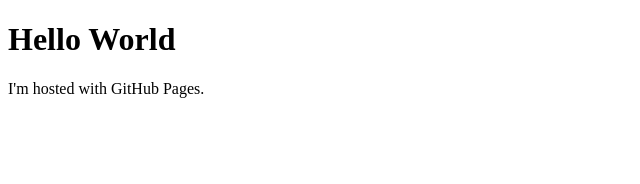
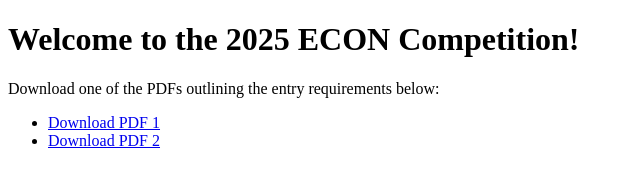
Before and after one commit to gestei1/gestei1.github.io, a plain HTML site: page index.html in a window 1280 px wide. Shown: the whole page, without its empty margins (0-640 px from the left). Drawn offline with Linux system fonts and the light colour scheme.

Commit message:
Add links to two PDF files in index.html

```diff
--- a/index.html
+++ b/index.html
@@ -1,7 +1,14 @@
 <!DOCTYPE html>
 <html>
+<head>
+    <title>Department of Economics, Illinois State University</title>
+</head>
 <body>
-<h1>Hello World</h1>
-<p>I'm hosted with GitHub Pages.</p>
+    <h1>Welcome to the 2025 ECON Competition!</h1>
+    <p>Download one of the PDFs outlining the entry requirements below:</p>
+    <ul>
+        <li><a href="ECON Competition Guidelines (HS) 2024-2025.pdf" download>Download PDF 1</a></li>
+        <li><a href="ECON Competition Guidelines (College) 2024-2025.pdf" download>Download PDF 2</a></li>
+    </ul>
 </body>
 </html>
```
Also changed, not shown: 2 other files.
